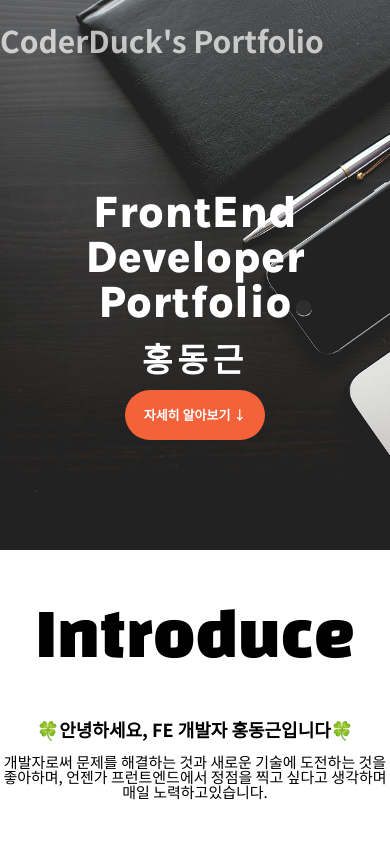
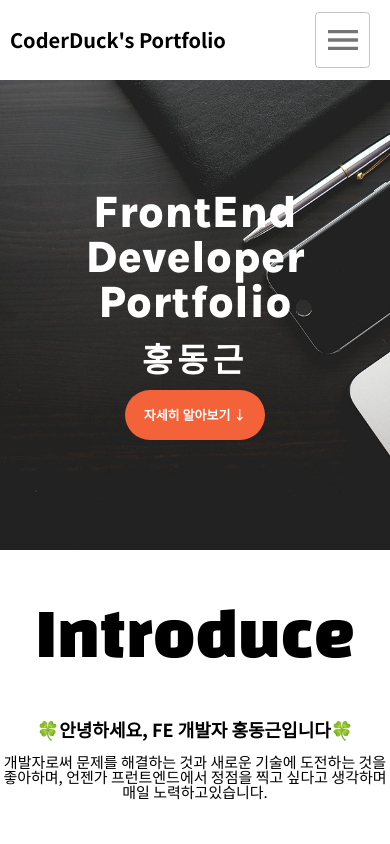
Before and after one commit to HongDongk/Portfolio, a React (Create React App) app: page / in a window 390 px wide. Shown: the top 844 px of the page. Built offline with nearby package versions, Linux system fonts and the light colour scheme.

Commit message:
UPDATE: 상단 네비게이션 반응형 추가

```diff
--- a/package.json
+++ b/package.json
@@ -3,6 +3,10 @@
   "version": "0.1.0",
   "private": true,
   "dependencies": {
+    "@emotion/react": "^11.13.5",
+    "@emotion/styled": "^11.13.5",
+    "@mui/icons-material": "^6.1.9",
+    "@mui/material": "^6.1.9",
     "@testing-library/jest-dom": "^5.17.0",
     "@testing-library/react": "^13.4.0",
     "@testing-library/user-event": "^13.5.0",
--- a/src/components/NavigationBar.tsx
+++ b/src/components/NavigationBar.tsx
@@ -1,5 +1,9 @@
 import { useState, useEffect } from 'react';
 import styled, { keyframes } from 'styled-components';
+import media from '../styles/media';
+import MenuItem from '@mui/material/MenuItem';
+import Select, { SelectChangeEvent } from '@mui/material/Select';
+import MenuIcon from '@mui/icons-material/Menu';
 
 interface HeaderProps {
   scrolled: string;
@@ -7,6 +11,7 @@ interface HeaderProps {
 
 export default function NavigationBar() {
   const [scrolled, setScrolled] = useState<string>('false');
+  const [isSmall, setIsSmall] = useState<boolean>(false);
   const listData = [
     { id: 1, text: 'Introduce', targetId: 'Introduce' },
     { id: 2, text: 'Projects', targetId: 'Projects' },
@@ -23,7 +28,14 @@ export default function NavigationBar() {
       }
     };
 
+    const handleResize = () => {
+      setIsSmall(window.innerWidth <= 1024);
+    };
+
     window.addEventListener('scroll', handleScroll);
+    window.addEventListener('resize', handleResize);
+
+    handleResize();
 
     return () => {
       window.removeEventListener('scroll', handleScroll);
@@ -52,11 +64,32 @@ export default function NavigationBar() {
         CoderDuck's Portfolio
       </Left>
       <Right>
-        {listData.map((list) => (
-          <li key={list.id} onClick={() => scrollToPosition(list.targetId)}>
-            {list.text}
-          </li>
-        ))}
+        {isSmall ? (
+          <StyledSelect
+            IconComponent={(props) => (
+              <MenuIcon {...props} sx={{ fontSize: '2.5rem' }} />
+            )}
+            label="Menu"
+            MenuProps={{
+              disableScrollLock: true, // 스크롤 락 비활성화 제거
+            }}
+          >
+            {listData.map((list) => (
+              <MenuItem
+                key={list.id}
+                onClick={() => scrollToPosition(list.targetId)}
+              >
+                {list.text}
+              </MenuItem>
+            ))}
+          </StyledSelect>
+        ) : (
+          listData.map((list) => (
+            <li key={list.id} onClick={() => scrollToPosition(list.targetId)}>
+              {list.text}
+            </li>
+          ))
+        )}
       </Right>
     </Content>
   );
@@ -73,9 +106,14 @@ const Content = styled.div<HeaderProps>`
   box-shadow: ${(props) =>
     props.scrolled === 'true' ? '0 1px .3rem hsla(0, 0%, 80%, .8)' : ''};
   background-color: ${(props) => (props.scrolled === 'true' ? 'white' : '')};
+  ${media.medium`
+    background-color: white;
+    justify-content: space-between;
+  `};
 `;
 
 const Left = styled.div<HeaderProps>`
+  margin-left: 10px;
   min-width: 470px;
   color: ${(props) =>
     props.scrolled === 'true' ? 'black' : 'hsla(0, 0%, 100%, 0.7)'};
@@ -85,9 +123,18 @@ const Left = styled.div<HeaderProps>`
   &:hover {
     cursor: pointer;
   }
+  ${media.medium`
+    color:black;
+    font-size: 25px;
+    min-width: 0px;
+  `};
+  ${media.small`
+    font-size: 20px;
+  `};
 `;
 
 const Right = styled.ul`
+  margin-right: 10px;
   width: 25%;
   min-width: 450px;
   display: flex;
@@ -102,4 +149,18 @@ const Right = styled.ul`
       color: #ff8c00;
     }
   }
+  ${media.medium`
+    margin-right: 20px;
+    min-width: 0px;
+  `};
 `;
+
+const StyledSelect = styled(Select)`
+  width: 55px;
+  display: flex;
+  justify-content: center;
+  margin-left: auto;
+  input:focus {
+    outline: none;
+  }
+`;
--- /dev/null
+++ b/src/styles/media.ts
@@ -0,0 +1,25 @@
+import { css, type CSSObject, type Interpolation } from 'styled-components';
+
+export type Breakpoints = 'small' | 'medium' | 'large';
+
+export const breakpoints: Record<Breakpoints, string> = {
+  small: '@media (max-width: 480px)',
+  medium: '@media (max-width: 1024px)',
+  large: '@media (min-width: 1280px)',
+};
+
+const media = Object.entries(breakpoints).reduce((acc, [key, value]) => {
+  return {
+    ...acc,
+    [key]: (
+      first: CSSObject | TemplateStringsArray,
+      ...interpolations: Interpolation<Object>[]
+    ) => css`
+      ${value} {
+        ${css(first, ...interpolations)}
+      }
+    `,
+  };
+}, {}) as Record<Breakpoints, any>;
+
+export default media;
```
Also changed, not shown: 1 other file (tests, documents, lock files or other folders).
